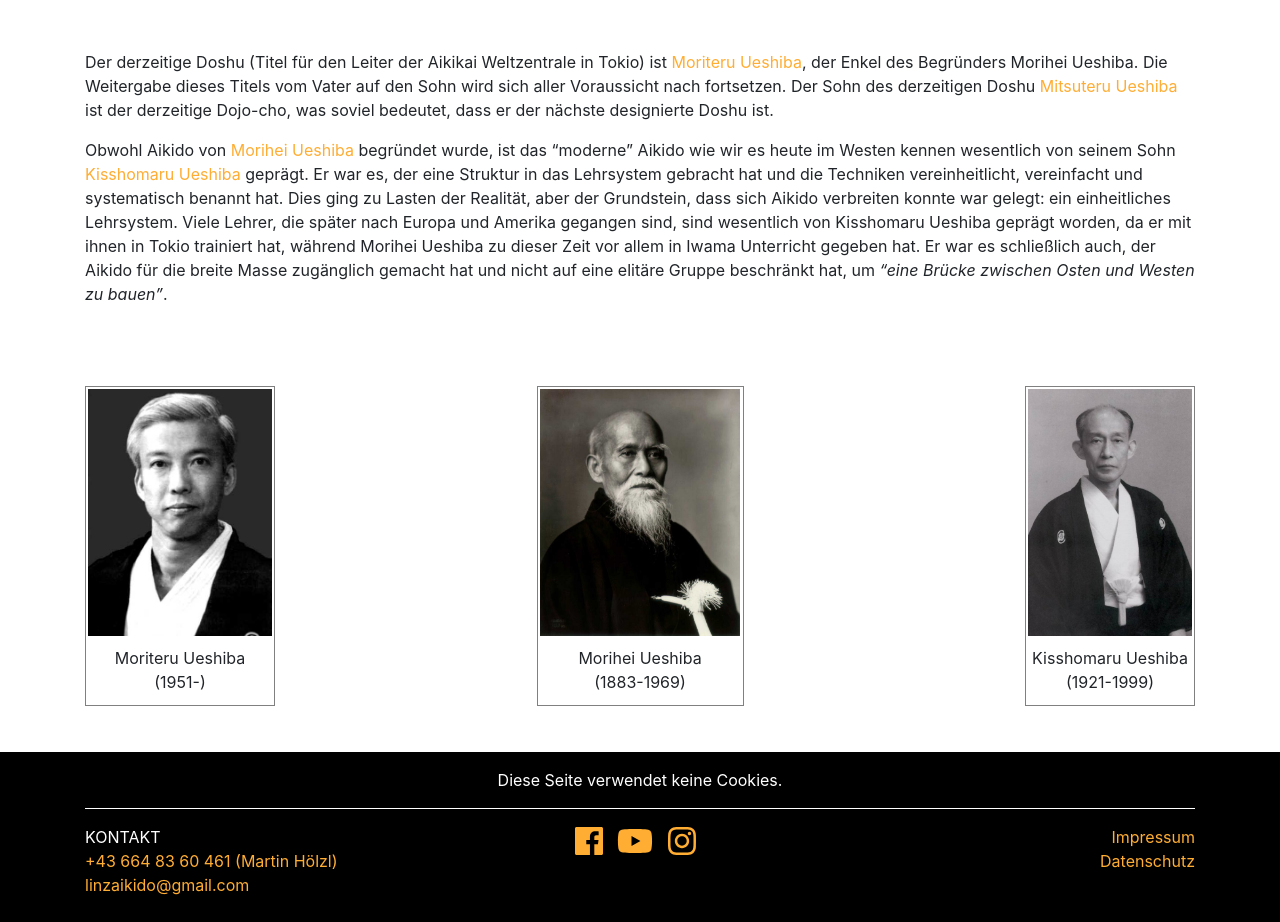
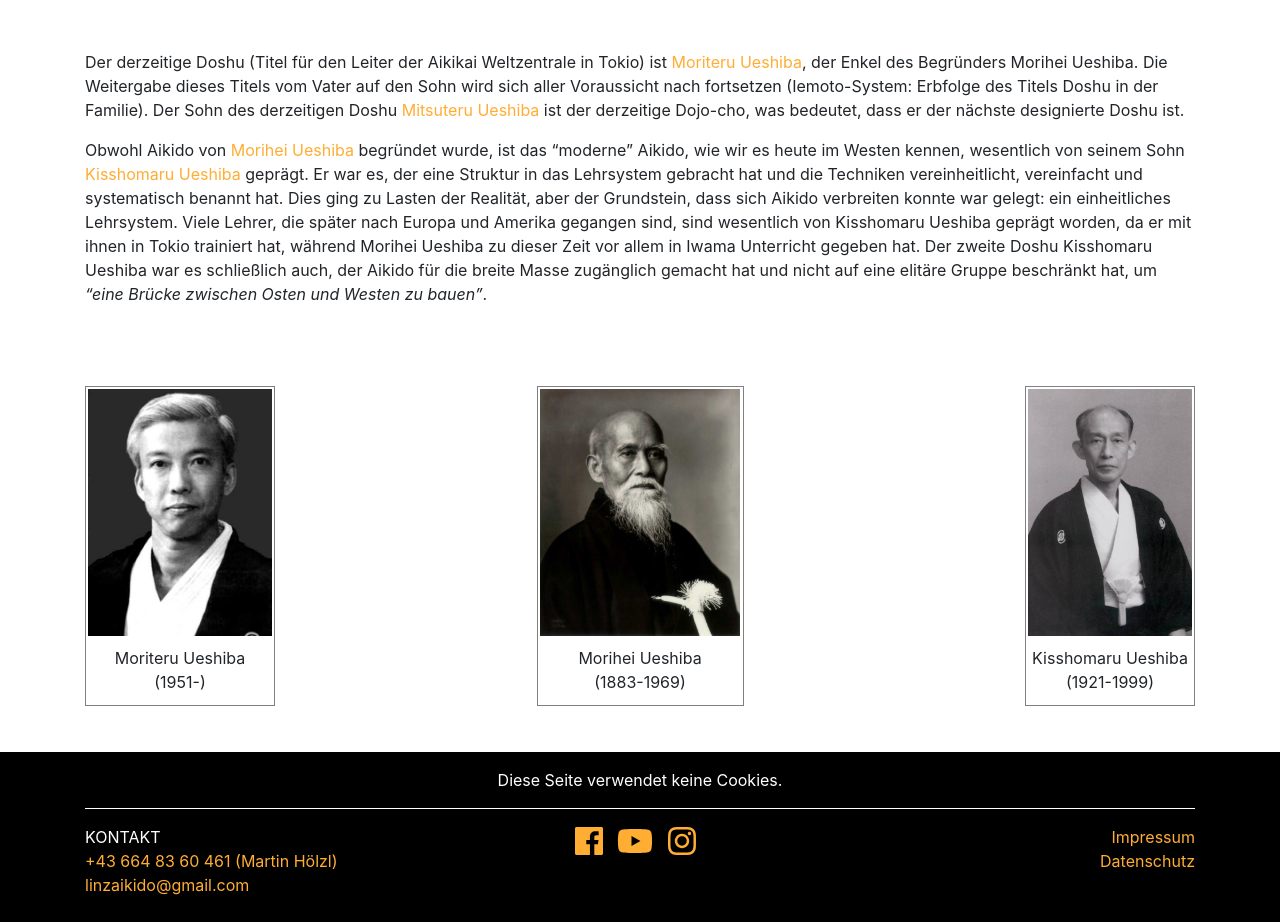
Before and after one commit to TWachs/aikinomichi-linz, a Jekyll site: the page built from doshu.md, in a window 1280 px wide. Shown: the part 216-1138 px from the top of the page. Built offline with Jekyll 4.4.1, drawn with Linux system fonts in a browser that asks for light colours; nearby versions of some CDN libraries.

Commit message:
Update doshu.md

```diff
--- a/doshu.md
+++ b/doshu.md
@@ -7,9 +7,9 @@
 <div class="container block">
 <div class="row">
 <div class="col" markdown="1">
-Der derzeitige Doshu (Titel für den Leiter der Aikikai Weltzentrale in Tokio) ist [Moriteru Ueshiba](https://de.wikipedia.org/wiki/Moriteru_Ueshiba){:target="_blank"}, der Enkel des Begründers Morihei Ueshiba. Die Weitergabe dieses Titels vom Vater auf den Sohn wird sich aller Voraussicht nach fortsetzen. Der Sohn des derzeitigen Doshu [Mitsuteru Ueshiba](https://www.google.com/search?client=firefox-b-d&q=mitsuteru+ueshiba+aikido#fpstate=ive&vld=cid:1ec79318,vid:kJPeZWAc0_c,st:0){:target="_blank"} ist der derzeitige Dojo-cho, was soviel bedeutet, dass er der nächste designierte Doshu ist.
+Der derzeitige Doshu (Titel für den Leiter der Aikikai Weltzentrale in Tokio) ist [Moriteru Ueshiba](https://de.wikipedia.org/wiki/Moriteru_Ueshiba){:target="_blank"}, der Enkel des Begründers Morihei Ueshiba. Die Weitergabe dieses Titels vom Vater auf den Sohn wird sich aller Voraussicht nach fortsetzen (Iemoto-System: Erbfolge des Titels Doshu in der Familie). Der Sohn des derzeitigen Doshu [Mitsuteru Ueshiba](https://www.google.com/search?client=firefox-b-d&q=mitsuteru+ueshiba+aikido#fpstate=ive&vld=cid:1ec79318,vid:kJPeZWAc0_c,st:0){:target="_blank"} ist der derzeitige Dojo-cho, was bedeutet, dass er der nächste designierte Doshu ist.
 
-Obwohl Aikido von [Morihei Ueshiba](https://de.wikipedia.org/wiki/Ueshiba_Morihei){:target="_blank"} begründet wurde, ist das "moderne" Aikido wie wir es heute im Westen kennen wesentlich von seinem Sohn [Kisshomaru Ueshiba](https://www.guillaumeerard.com/aikido/articles-aikido/biography-of-kisshomaru-ueshiba-second-doshu-of-aikido){:target="_blank"} geprägt. Er war es, der eine Struktur in das Lehrsystem gebracht hat und die Techniken vereinheitlicht, vereinfacht und systematisch benannt hat. Dies ging zu Lasten der Realität, aber der Grundstein, dass sich Aikido verbreiten konnte war gelegt: ein einheitliches Lehrsystem. Viele Lehrer, die später nach Europa und Amerika gegangen sind, sind wesentlich von Kisshomaru Ueshiba geprägt worden, da er mit ihnen in Tokio trainiert hat, während Morihei Ueshiba zu dieser Zeit vor allem in Iwama Unterricht gegeben hat. Er war es schließlich auch, der Aikido für die breite Masse zugänglich gemacht hat und nicht auf eine elitäre Gruppe beschränkt hat, um _"eine Brücke zwischen Osten und Westen zu bauen"_.
+Obwohl Aikido von [Morihei Ueshiba](https://de.wikipedia.org/wiki/Ueshiba_Morihei){:target="_blank"} begründet wurde, ist das "moderne" Aikido, wie wir es heute im Westen kennen, wesentlich von seinem Sohn [Kisshomaru Ueshiba](https://www.guillaumeerard.com/aikido/articles-aikido/biography-of-kisshomaru-ueshiba-second-doshu-of-aikido){:target="_blank"} geprägt. Er war es, der eine Struktur in das Lehrsystem gebracht hat und die Techniken vereinheitlicht, vereinfacht und systematisch benannt hat. Dies ging zu Lasten der Realität, aber der Grundstein, dass sich Aikido verbreiten konnte war gelegt: ein einheitliches Lehrsystem. Viele Lehrer, die später nach Europa und Amerika gegangen sind, sind wesentlich von Kisshomaru Ueshiba geprägt worden, da er mit ihnen in Tokio trainiert hat, während Morihei Ueshiba zu dieser Zeit vor allem in Iwama Unterricht gegeben hat. Der zweite Doshu Kisshomaru Ueshiba war es schließlich auch, der Aikido für die breite Masse zugänglich gemacht hat und nicht auf eine elitäre Gruppe beschränkt hat, um _"eine Brücke zwischen Osten und Westen zu bauen"_.
 
 
 <br/><br/>
```
